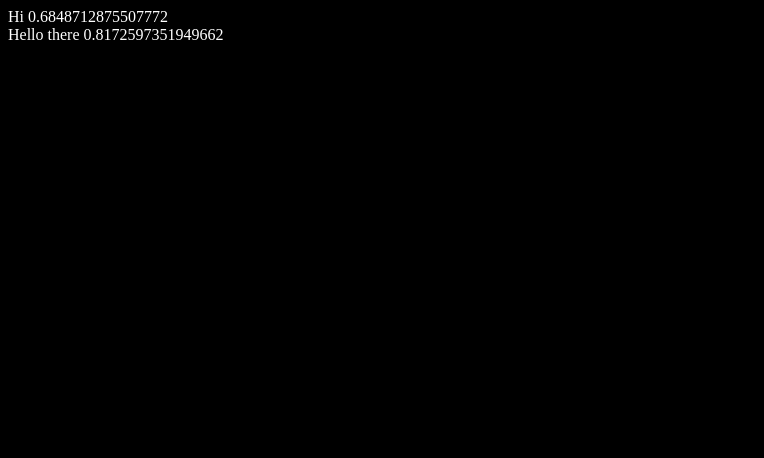
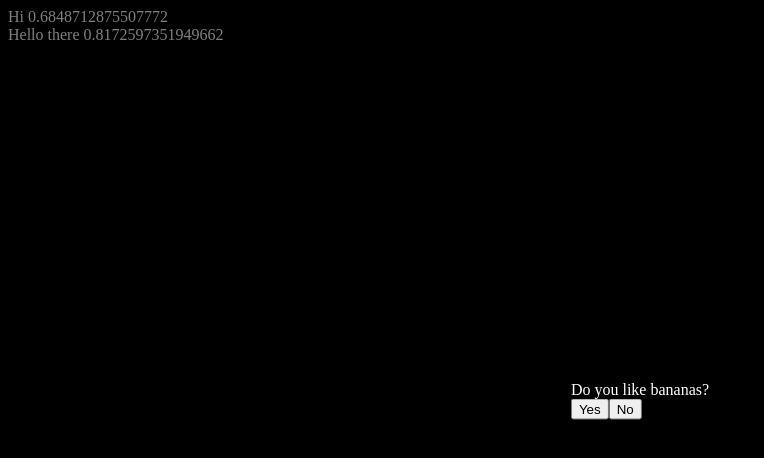
Before and after one commit to RonNewcomb/react-app, a React (Create React App) app: page / in a window 1280 px wide. Shown: the top 458 px of the page, without its empty margins (0-764 px from the left). Built offline with nearby package versions, Linux system fonts and the light colour scheme.

Commit message:
shrank modal down even further

```diff
--- a/package.json
+++ b/package.json
@@ -6,12 +6,12 @@
     "@testing-library/jest-dom": "^4.2.4",
     "@testing-library/react": "^9.5.0",
     "@testing-library/user-event": "^7.2.1",
+    "@types/react": "16.8.24",
+    "@types/react-dom": "16.9.8",
     "react": "^16.13.1",
     "react-dom": "^16.13.1",
     "react-scripts": "3.4.3",
-    "typescript": "^4.0.3",
-    "@types/react": "16.8.24",
-    "@types/react-dom": "16.9.8"
+    "typescript": "^4.0.3"
   },
   "scripts": {
     "start": "react-scripts start",
--- a/src/app.tsx
+++ b/src/app.tsx
@@ -1,7 +1,13 @@
 import * as React from "react";
 import { useState, useCallback, useEffect } from "react";
+import { modal } from "./modal";
 
-export const App = () => (
+export const App = () => {
+  const onClickHandler = () => {
+    const answe2 = modal<React.MouseEvent>(close => <div onClick={close}>Do you like bananas?</div>);
+  };
+
+  return (
     <div>
       <div>
         <C1 timeRange="c1timerange" />
@@ -11,6 +17,7 @@ export const App = () => (
       </div>
     </div>
   );
+};
 
 const genQuery = (timeRange: string, componentName: string, seed: number) => `${seed % 7}`;
 const Loading = () => <h2>Loading</h2>;
--- a/src/call-ambient-modules-with-hook-2.tsx
+++ b/src/call-ambient-modules-with-hook-2.tsx
@@ -28,7 +28,7 @@ export function useAmbientModule<T extends object>(
     return () => (typeof teardown === "function" ? teardown() : undefined);
   }, [setupIfPossible, teardown]);
 
-  const [promise, setPromise] = useState(new Promise((resolve, reject) => {}));
+  const [promise, setPromise] = useState(new Promise<T>((resolve, reject) => {}));
 
   return promise;
 }
--- a/src/modal.tsx
+++ b/src/modal.tsx
@@ -2,21 +2,15 @@ import * as React from "react";
 import * as ReactDOM from "react-dom";
 
 export function modal<T>(renderProp: (closeModal: (returnValue: T) => void) => JSX.Element): Promise<T> {
-  const div = document.createElement("div");
-  document.body.appendChild(div);
+  const overlay = document.createElement("div");
+  overlay.setAttribute("style", "position:fixed; top:0; left:0; height:100vh; width:100vw; background-color:rgba(0,0,0,0.5)");
+  document.body.appendChild(overlay);
   return new Promise(resolve =>
     ReactDOM.render(
-      <>
-        <div style={{ position: "fixed", height: "100vh", width: "100vw", backgroundColor: "rgba(0,0,0,0.5)", pointerEvents: "none" }}></div>
-        <div aria-label="Question." aria-modal="true" tabIndex={-1} style={{ position: "fixed", top: "50%", left: "50%", transform: "translate(-50%,-50%)" }}>
-          {renderProp((modalReturnValue: T) => {
-            document.body.removeChild(div);
-            resolve(modalReturnValue);
-          })}
-        </div>
-      </>,
-      div,
-      () => (div.contains(document.activeElement) ? undefined : (div as any).lastElementChild.focus())
+      <div style={{ position: "fixed", top: "50%", left: "50%", transform: "translate(-50%,-50%)", backgroundColor: document.body.style.backgroundColor }}>
+        {renderProp(modalResult => document.body.removeChild(overlay) && resolve(modalResult))}
+      </div>,
+      overlay
     )
   );
 }
@@ -30,3 +24,5 @@ const YesNo = ({ msg, close }: { msg: string; close: (answer: boolean) => void }
 );
 
 const answer = modal<boolean>(close => <YesNo msg="Do you like bananas?" close={close} />);
+
+//const answe2 = modal<React.MouseEvent>(close => <div onClick={close}>Do you like bananas?</div>);
```
Also changed, not shown: 1 other file (tests, documents, lock files or other folders). Lines whose indentation alone changed are shown as unchanged.
